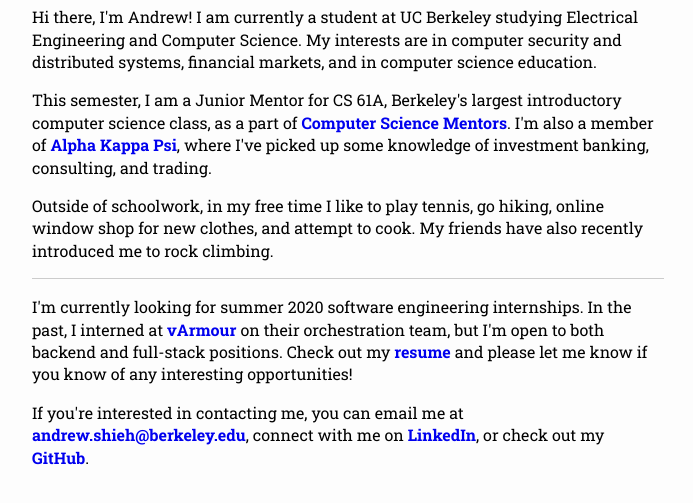
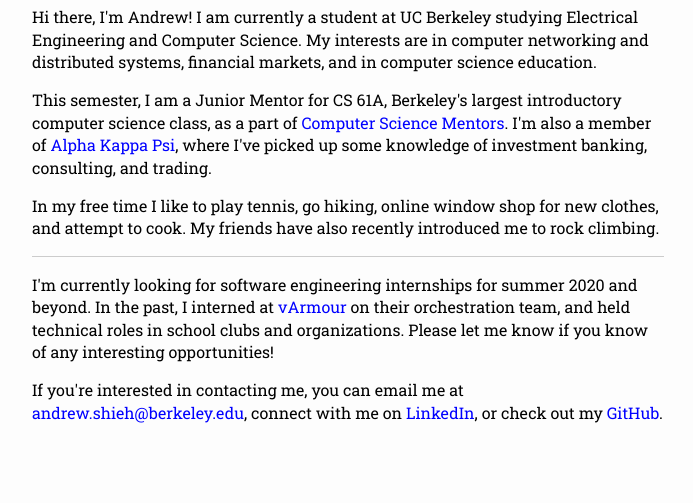
Before and after one commit to andrew-shieh/andrew-shieh.github.io, a plain HTML site: page index.html in a window 1280 px wide. Shown: the part 243-746 px from the top of the page, without its empty margins (292-985 px from the left). Drawn offline with Linux system fonts and the light colour scheme.

Commit message:
updated resume

```diff
--- a/assets/css/styles.css
+++ b/assets/css/styles.css
@@ -18,8 +18,8 @@ body {
 }
 
 a {
+    color: blue;
     text-decoration: none;
-    font-weight: bold;
 }
 
 hr {
@@ -41,7 +41,7 @@ hr {
 }
 
 .navbar a {
-    color: blue;
+    font-weight: bold;
     padding: 8px;
 }
 
--- a/index.html
+++ b/index.html
@@ -22,7 +22,7 @@
             <div class="content">
                 <p>
                     Hi there, I'm Andrew! I am currently a student at UC Berkeley studying Electrical Engineering
-                    and Computer Science. My interests are in computer security and distributed systems, financial
+                    and Computer Science. My interests are in computer networking and distributed systems, financial
                     markets, and in computer science education.
                 </p>
 
@@ -30,23 +30,22 @@
                     This semester, I am a Junior Mentor for CS 61A, Berkeley's largest introductory computer science
                     class, as a part of <a href="https://csmentors.berkeley.edu/" target = "_blank">Computer Science
                     Mentors</a>. I'm also a member of <a href="http://www.calakpsi.com/" target = "_blank">Alpha
-                    Kappa Psi</a>, where I've picked up some  knowledge of investment banking, consulting, and
+                    Kappa Psi</a>, where I've picked up some knowledge of investment banking, consulting, and
                     trading.
                 </p>
 
                 <p>
-                    Outside of schoolwork, in my free time I like to play tennis, go hiking, online window shop for
+                    In my free time I like to play tennis, go hiking, online window shop for
                     new clothes, and attempt to cook. My friends have also recently introduced me to rock climbing.
                 </p>
 
                 <hr/>
 
                 <p>
-                    I'm currently looking for summer 2020 software engineering internships. In the past, I interned
-                    at <a href="https://www.varmour.com/" target="_blank">vArmour</a> on their orchestration team,
-                    but I'm open to both backend and full-stack positions. Check out my
-                    <a href="assets/resume.pdf" target="_blank">resume</a> and please let me know if you know of any
-                    interesting opportunities!
+                    I'm currently looking for software engineering internships for summer 2020 and beyond. In the past,
+                    I interned at <a href="https://www.varmour.com/" target="_blank">vArmour</a> on their orchestration
+                    team, and held technical roles in school clubs and organizations. Please let me know if you know of
+                    any interesting opportunities!
                 </p>
 
                 <p>
```
Also changed, not shown: 2 other files.
